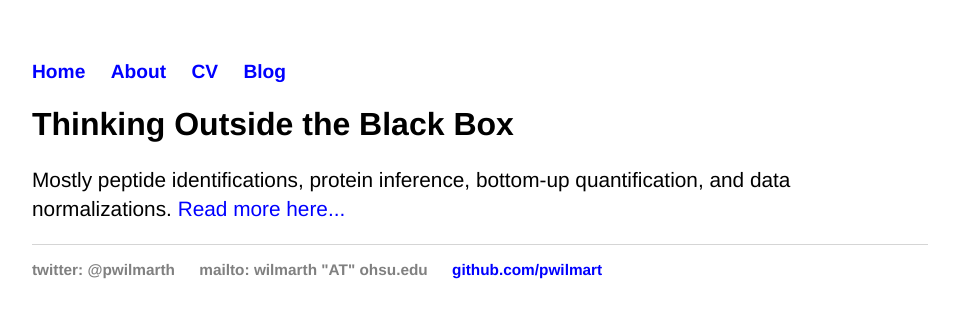
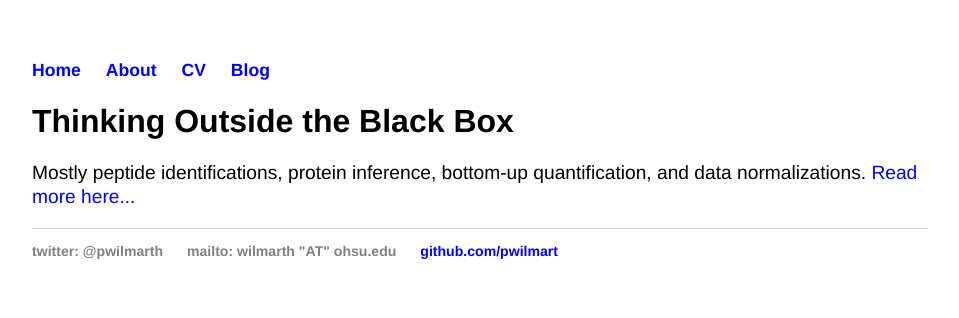
Before and after one commit to pwilmart/pwilmart.github.io, a Jekyll site: the page built from index.html, in a window 1280 px wide. Shown: the top 318 px of the page, without its empty margins (160-1119 px from the left). Built offline with Jekyll 4.4.1, drawn with Linux system fonts in a browser that asks for light colours.

Commit message:
edits to CSS

```diff
--- a/css/main.css
+++ b/css/main.css
@@ -25,19 +25,19 @@ h1 {
     font-family:'Helvetica', 'Arial', 'Sans-Serif';
 }
 p {
-    font-size: 1.3em;
-    line-height: 1.4em;
+    font-size: 1.2em;
+    line-height: 1.25em;
     color: #000000;
 }
 ul, ol {
-	font-size: 1.2em;
-	line-height: 1.3em;
+	font-size: 1.1em;
+	line-height: 1.2em;
 	color: #808080;
 	}
 table {
-	font-size: 1.2em;
-	line-height: 1.2em;
-	color: #000000;
+	font-size: 1.1em;
+	line-height: 1.1em;
+	color: #808080;
 	}
 footer {
     border-top: 1px solid #d5d5d5;
```
